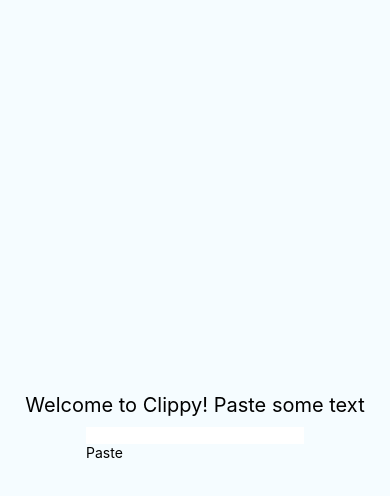
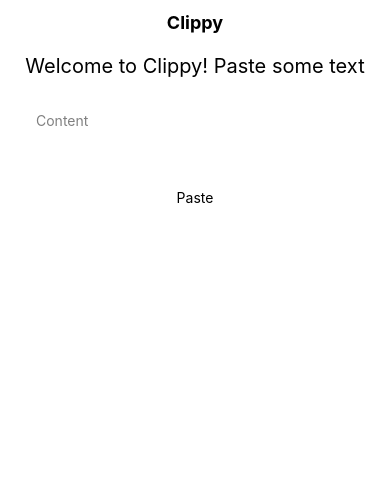
Before and after one commit to CopyPasteClipboard/react-native, a React Native app in the folder clippy/: screen / in a window 390 px wide. Shown: the top 496 px of the page. Built offline with nearby package versions, Linux system fonts and the light colour scheme.

Commit message:
added some more interface. its coming back to me

```diff
--- a/clippy/App.js
+++ b/clippy/App.js
@@ -1,31 +1,30 @@
-/**
- * Sample React Native App
- * https://github.com/facebook/react-native
- *
- * @format
- * @flow
- */
-
 import React from 'react';
 import { Platform, StyleSheet, Text, View, TouchableOpacity, TextInput } from 'react-native';
-
-const instructions = Platform.select({
-  ios: 'Press Cmd+R to reload,\n' + 'Cmd+D or shake for dev menu',
-  android:
-    'Double tap R on your keyboard to reload,\n' +
-    'Shake or press menu button for dev menu',
-});
 
 export default class App extends React.Component {
   render() {
     return (
-      <View style={styles.container}>
+      <View style={{flex: 1}}>
+        <View style={{ backgroundColor: 'white', height: 44, justifyContent: 'center', alignItems: 'center', elevation: 3 }}>
+          <Text style={{ fontWeight: 'bold', fontSize: 18 }}>Clippy</Text>
+        </View>
         <Text style={styles.welcome}>Welcome to Clippy! Paste some text</Text>
-        <View flex={1} flexDirection='column'>
-        <TextInput style={{elevation: 3, backgroundColor: 'white'}}></TextInput>
-        <TouchableOpacity style= {{elevation: 3, borderColor: 'gray'}}>
-          <Text>Paste</Text>
-        </TouchableOpacity>
+        <View flex={1}>
+          <View flexDirection='row'>
+            <TextInput
+            style={{ elevation: 3,
+            backgroundColor: 'white',
+            flex: 1,
+             margin: 24,
+             borderRadius: 10,
+            paddingHorizontal: 12 }}
+             placeholderTextColor='grey'
+             placeholder='Content'
+             ></TextInput>
+          </View>
+          <TouchableOpacity style={{ elevation: 3, borderColor: 'gray', margin: 24, paddingVertical: 12, alignItems: 'center', borderRadius: 10 }}>
+            <Text>Paste</Text>
+          </TouchableOpacity>
         </View>
       </View>
     );
```
